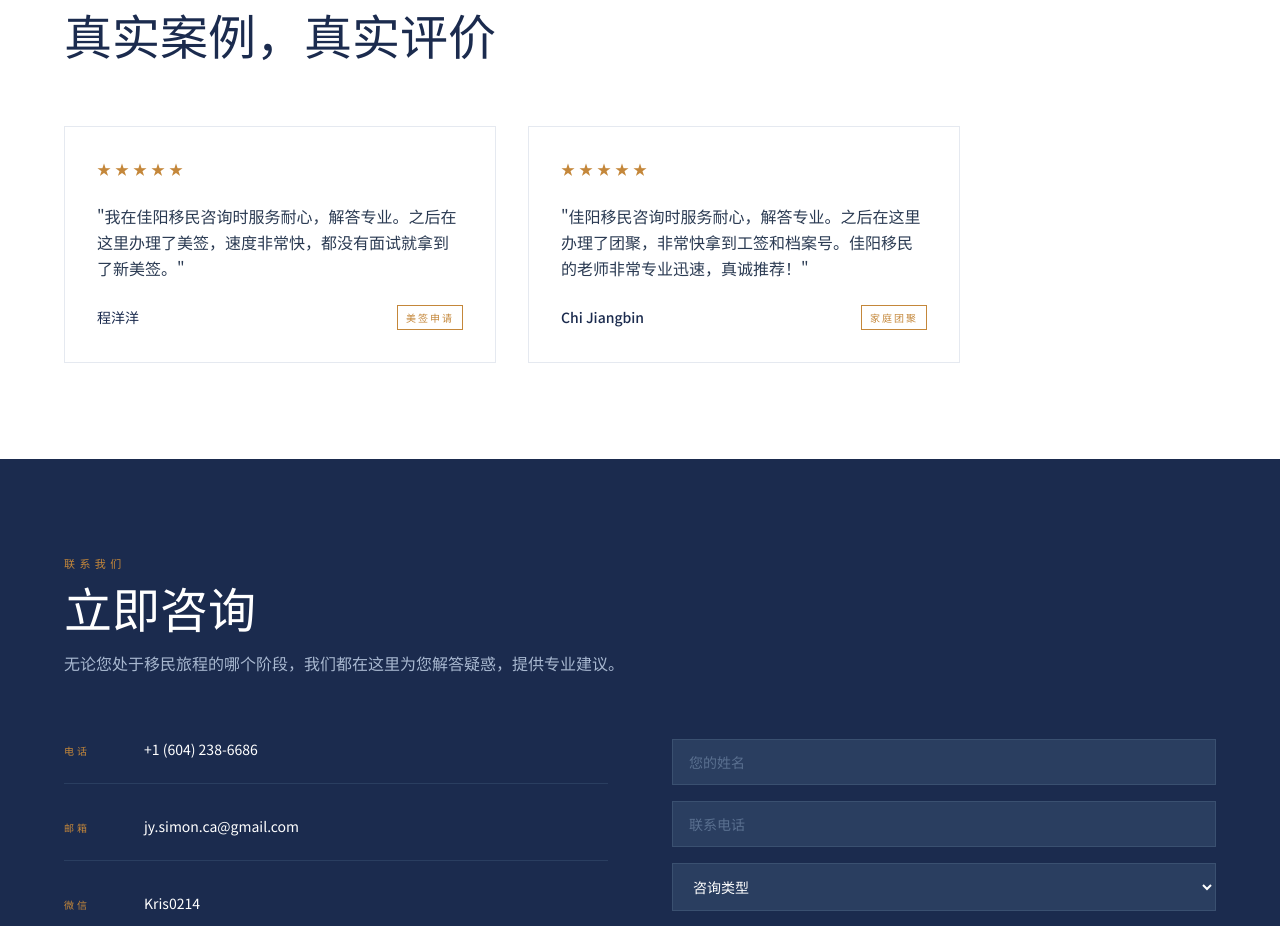
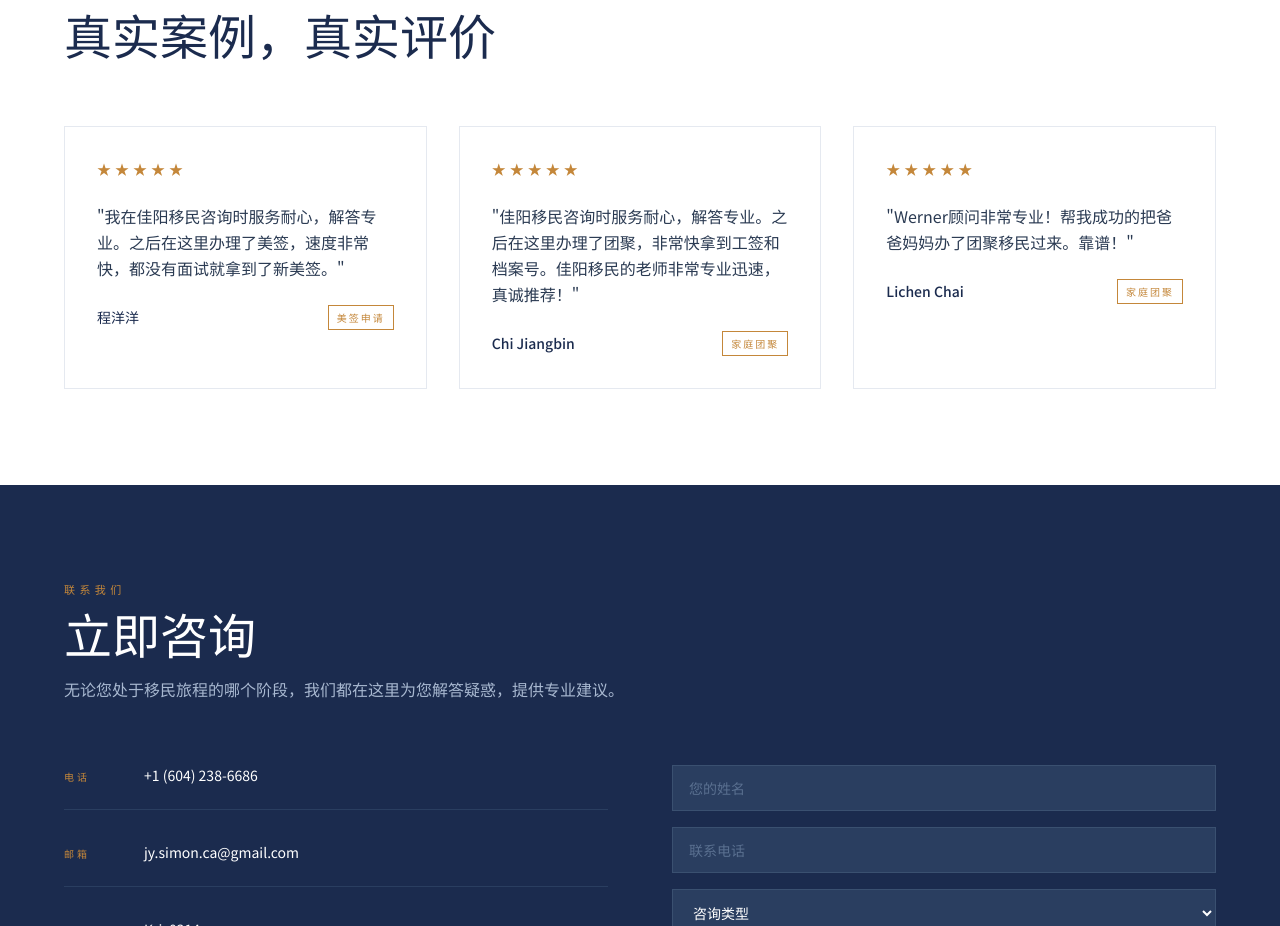
Before and after one commit to simonzixuan/jiayang-immigration, a Next.js app: page / in a window 1280 px wide. Shown: the part 2300-3226 px from the top of the page. Built offline with nearby package versions, Linux system fonts and the light colour scheme.

Commit message:
Add third Google review from Lichen Chai

```diff
--- a/app/page.tsx
+++ b/app/page.tsx
@@ -35,6 +35,7 @@ const t = {
     testimonials: [
       { text: "我在佳阳移民咨询时服务耐心，解答专业。之后在这里办理了美签，速度非常快，都没有面试就拿到了新美签。", name: "程洋洋", type: "美签申请" },
       { text: "佳阳移民咨询时服务耐心，解答专业。之后在这里办理了团聚，非常快拿到工签和档案号。佳阳移民的老师非常专业迅速，真诚推荐！", name: "Chi Jiangbin", type: "家庭团聚" },
+      { text: "Werner顾问非常专业！帮我成功的把爸爸妈妈办了团聚移民过来。靠谱！", name: "Lichen Chai", type: "家庭团聚" },
     ],
     contactTag: "联系我们",
     contactTitle: "立即咨询",
@@ -82,6 +83,7 @@ const t = {
     testimonials: [
       { text: "The service at JiaYang Immigration was patient and professional. I applied for a US visa here and got it approved very quickly — no interview required!", name: "Cheng Yangyang", type: "US Visa" },
       { text: "The consultation was patient and professional. I completed my family reunification here and quickly received my work permit and file number. Highly recommended!", name: "Chi Jiangbin", type: "Family Reunification" },
+      { text: "Consultant Werner is very professional! He successfully helped me bring my parents here through family reunification. Reliable!", name: "Lichen Chai", type: "Family Reunification" },
     ],
     contactTag: "Contact",
     contactTitle: "Get In Touch",
@@ -201,7 +203,7 @@ function Home() {
             <p className="text-[11px] tracking-[0.4em] uppercase text-[#C4873A] mb-4">{tx.testimonialsTag}</p>
             <h2 className="font-display text-4xl md:text-5xl font-medium text-[#1B2B4E]">{tx.testimonialsTitle}</h2>
           </div>
-          <div className="grid md:grid-cols-2 gap-8 max-w-4xl">
+          <div className="grid md:grid-cols-3 gap-8">
             {tx.testimonials.map((r) => (
               <div key={r.name} className="border border-[#E5E9F0] p-8">
                 <div className="flex gap-1 mb-6">
```
